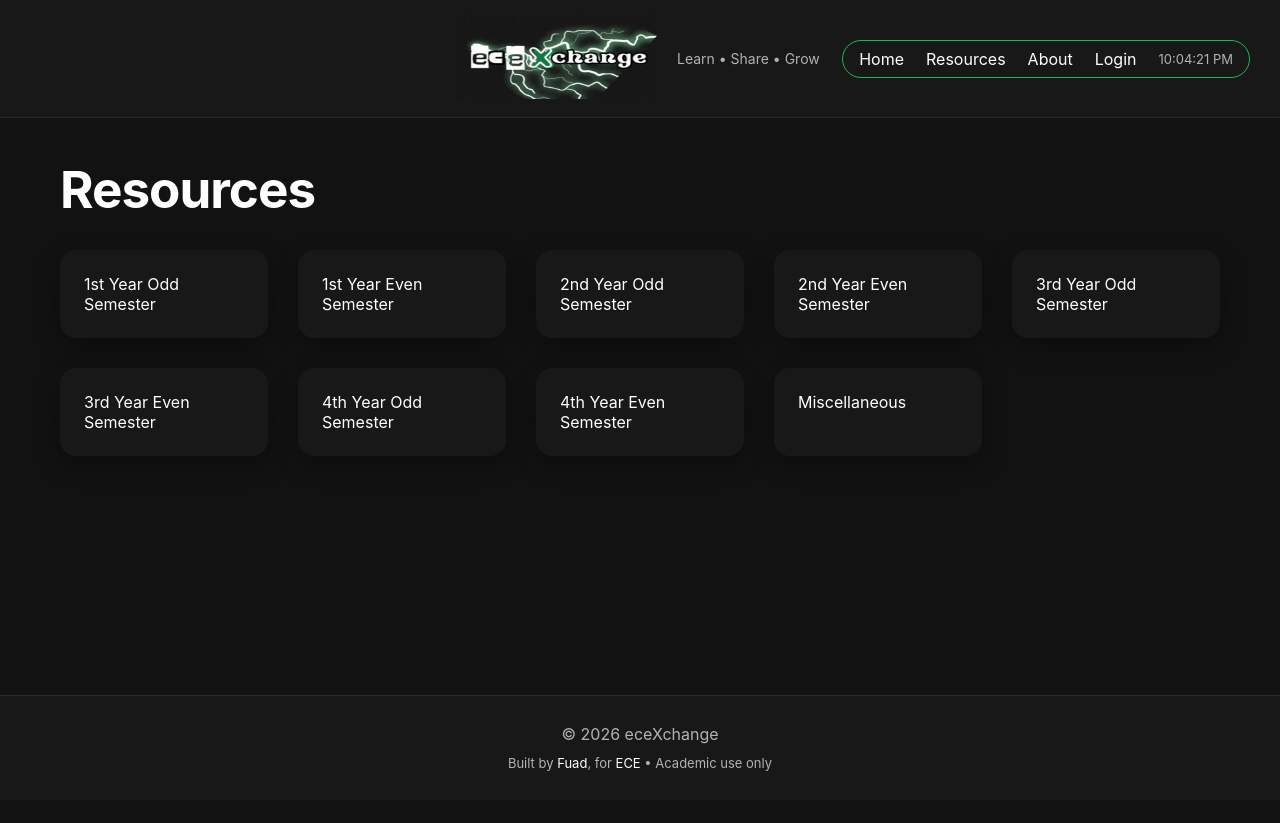
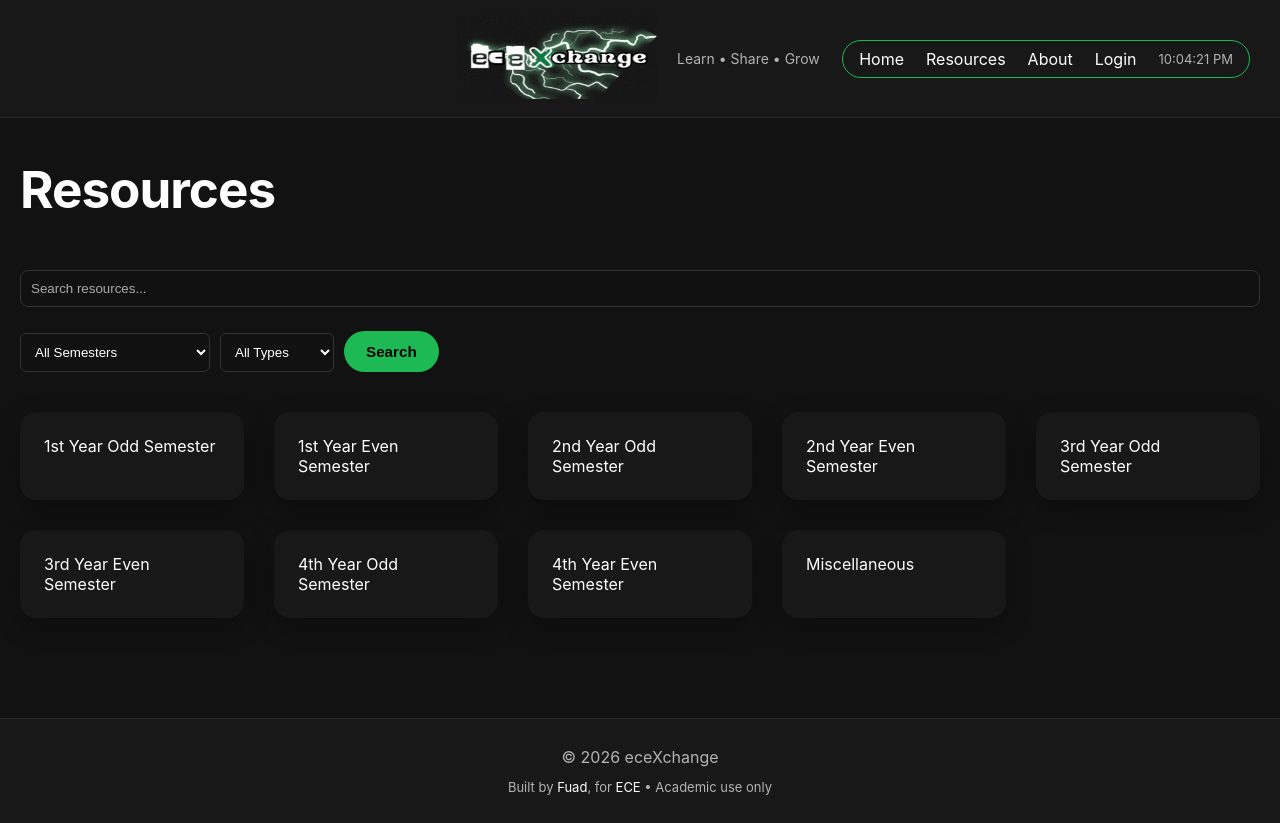
Before and after one commit to nnfuad/ecexchange, a React (Vite) app in the folder client/: page /resources in a window 1280 px wide. Before the commit the page ends 800 px from the top, so only its background shows below. Built offline with nearby package versions, Linux system fonts and the light colour scheme.

Commit message:
search feature

```diff
--- a/client/src/pages/Resources.jsx
+++ b/client/src/pages/Resources.jsx
@@ -12,7 +12,14 @@ export default function Resources() {
   const [showUpload, setShowUpload] = useState(false);
   const [files, setFiles] = useState([]);
   const [loading, setLoading] = useState(false);
+
   const [searchTerm, setSearchTerm] = useState("");
+
+  // GLOBAL SEARCH STATES
+  const [globalSearch, setGlobalSearch] = useState("");
+  const [filterType, setFilterType] = useState("");
+  const [filterSemester, setFilterSemester] = useState("");
+  const [globalResults, setGlobalResults] = useState([]);
 
   /* ===============================
      SAFE TOKEN DECODE
@@ -21,33 +28,22 @@ export default function Resources() {
 
   try {
     if (token) {
-      const payload = JSON.parse(
-        atob(token.split(".")[1])
-      );
+      const payload = JSON.parse(atob(token.split(".")[1]));
       currentUserId = payload.id;
     }
-  } catch (err) {
-    console.error("Token decode failed:", err);
+  } catch {
     currentUserId = null;
   }
 
   /* ===============================
-     DERIVE SEMESTER + COURSE SAFELY
+     DERIVE SEMESTER + COURSE
   =============================== */
-  const semester = semesterId
-    ? syllabus[semesterId]
-    : null;
-
-  const decodedCode = courseCode
-    ? courseCode.replace("-", " ")
-    : null;
-
-  const course = semester?.courses?.find(
-    (c) => c.code === decodedCode
-  );
+  const semester = semesterId ? syllabus[semesterId] : null;
+  const decodedCode = courseCode ? courseCode.replace(/-/g, " ") : null;
+  const course = semester?.courses?.find((c) => c.code === decodedCode);
 
   /* ===============================
-     FETCH FILES
+     FETCH FILES (COURSE VIEW)
   =============================== */
   useEffect(() => {
     if (!semesterId || !courseCode) return;
@@ -55,20 +51,12 @@ export default function Resources() {
     const fetchFiles = async () => {
       try {
         setLoading(true);
-
         const res = await fetch(
           `${BASE_URL}/api/resources/${semesterId}/${courseCode}`
         );
-
         const data = await res.json();
-
-        if (Array.isArray(data)) {
-          setFiles(data);
-        } else {
-          setFiles([]);
-        }
-      } catch (err) {
-        console.error("Fetch failed:", err);
+        setFiles(Array.isArray(data) ? data : []);
+      } catch {
         setFiles([]);
       } finally {
         setLoading(false);
@@ -79,20 +67,32 @@ export default function Resources() {
   }, [semesterId, courseCode]);
 
   /* ===============================
+     GLOBAL SEARCH FUNCTION
+  =============================== */
+  const handleGlobalSearch = async () => {
+    try {
+      const query = new URLSearchParams({
+        search: globalSearch,
+        semester: filterSemester,
+        type: filterType
+      }).toString();
+
+      const res = await fetch(`${BASE_URL}/api/resources?${query}`);
+      const data = await res.json();
+      setGlobalResults(Array.isArray(data) ? data : []);
+    } catch {
+      setGlobalResults([]);
+    }
+  };
+
+  /* ===============================
      SEMESTER LIST VIEW
   =============================== */
   if (!semesterId) {
     return (
-      <div style={{ padding: "40px 60px" }}>
-        <div
-          style={{
-            display: "flex",
-            justifyContent: "space-between",
-            alignItems: "center"
-          }}
-        >
+      <div style={{ padding: "40px 20px" }}>
+        <div style={headerRow}>
           <h1>Resources</h1>
-
           {token && (
             <button onClick={() => setShowUpload(true)}>
               Upload Resource
@@ -100,17 +100,68 @@ export default function Resources() {
           )}
         </div>
 
-        <div
-          style={{
-            display: "grid",
-            gridTemplateColumns:
-              "repeat(auto-fit, minmax(200px, 1fr))",
-            gap: "30px",
-            marginTop: "30px"
-          }}
+        {/* GLOBAL SEARCH SECTION */}
+        <div style={{ marginTop: "30px" }}>
+          <input
+            placeholder="Search resources..."
+            value={globalSearch}
+            onChange={(e) => setGlobalSearch(e.target.value)}
+            style={searchInput}
+          />
+
+          <div style={{ marginTop: "10px" }}>
+            <select
+              value={filterSemester}
+              onChange={(e) => setFilterSemester(e.target.value)}
+              style={selectStyle}
             >
-          {Object.entries(syllabus).map(
-            ([key, value]) => (
+              <option value="">All Semesters</option>
+              {Object.entries(syllabus).map(([key, val]) => (
+                <option key={key} value={key}>
+                  {val.title}
+                </option>
+              ))}
+            </select>
+
+            <select
+              value={filterType}
+              onChange={(e) => setFilterType(e.target.value)}
+              style={selectStyle}
+            >
+              <option value="">All Types</option>
+              <option value="pdf">PDF</option>
+              <option value="doc">DOC/DOCX</option>
+              <option value="ppt">PPT/PPTX</option>
+              <option value="tex">LaTeX</option>
+            </select>
+
+            <button onClick={handleGlobalSearch}>Search</button>
+          </div>
+        </div>
+
+        {/* GLOBAL SEARCH RESULTS */}
+        {globalResults.length > 0 && (
+          <div className="card" style={{ marginTop: "30px" }}>
+            {globalResults.map((file) => (
+              <div key={file._id} style={fileRow}>
+                <a
+                  href={`${BASE_URL}${file.filePath}`}
+                  target="_blank"
+                  rel="noopener noreferrer"
+                >
+                  {file.originalName}
+                </a>
+                <div style={{ fontSize: "12px", color: "#888" }}>
+                  {file.semester} • {file.courseCode}
+                </div>
+              </div>
+            ))}
+          </div>
+        )}
+
+        {/* SEMESTER GRID */}
+        <div style={semesterGrid}>
+          {Object.entries(syllabus).map(([key, value]) => (
             <Link
               key={key}
               to={`/resources/${key}`}
@@ -118,68 +169,37 @@ export default function Resources() {
             >
               {value.title}
             </Link>
-            )
-          )}
+          ))}
         </div>
 
         {showUpload && (
-          <UploadModal
-            onClose={() => setShowUpload(false)}
-          />
+          <UploadModal onClose={() => setShowUpload(false)} />
         )}
       </div>
     );
   }
 
-  /* ===============================
-     INVALID SEMESTER
-  =============================== */
-  if (!semester) {
-    return (
-      <p style={{ padding: "40px" }}>
-        Invalid semester
-      </p>
-    );
-  }
+  if (!semester) return <p style={{ padding: "40px" }}>Invalid semester</p>;
 
   /* ===============================
      COURSE LIST VIEW
   =============================== */
   if (!courseCode) {
     return (
-      <div style={{ padding: "40px 60px" }}>
-        <Link to="/resources">
-          ← Back to semesters
-        </Link>
+      <div style={{ padding: "40px 20px" }}>
+        <Link to="/resources">← Back</Link>
+        <h1 style={{ marginTop: "20px" }}>{semester.title}</h1>
 
-        <h1 style={{ marginTop: "20px" }}>
-          {semester.title}
-        </h1>
-
-        <div
-          style={{
-            display: "grid",
-            gridTemplateColumns:
-              "repeat(auto-fit, minmax(260px, 1fr))",
-            gap: "20px",
-            marginTop: "30px"
-          }}
-        >
+        <div style={courseGrid}>
           {semester.courses.map((c) => {
-            const safeCode = c.code.replace(
-              " ",
-              "-"
-            );
-
+            const safeCode = c.code.replace(" ", "-");
             return (
               <Link
-                key={c.code + c.title}
+                key={c.code}
                 to={`/resources/${semesterId}/${safeCode}`}
                 className="card"
               >
-                <strong>
-                  {c.code}
-                </strong>
+                <strong>{c.code}</strong>
                 <br />
                 {c.title}
               </Link>
@@ -190,37 +210,18 @@ export default function Resources() {
     );
   }
 
-  /* ===============================
-     INVALID COURSE
-  =============================== */
-  if (!course) {
-    return (
-      <p style={{ padding: "40px" }}>
-        Invalid course
-      </p>
-    );
-  }
+  if (!course) return <p style={{ padding: "40px" }}>Invalid course</p>;
 
-  /* ===============================
-     FILTER FILES
-  =============================== */
-  const filteredFiles = files.filter(
-    (file) =>
-      file.originalName
-        ?.toLowerCase()
-        .includes(searchTerm.toLowerCase())
+  const filteredFiles = files.filter((file) =>
+    file.originalName?.toLowerCase().includes(searchTerm.toLowerCase())
   );
 
   /* ===============================
      FILE VIEW
   =============================== */
   return (
-    <div style={{ padding: "40px 60px" }}>
-      <Link
-        to={`/resources/${semesterId}`}
-      >
-        ← Back to courses
-      </Link>
+    <div style={{ padding: "40px 20px" }}>
+      <Link to={`/resources/${semesterId}`}>← Back</Link>
 
       <h1 style={{ marginTop: "20px" }}>
         {course.code}: {course.title}
@@ -239,46 +240,20 @@ export default function Resources() {
         type="text"
         placeholder="Search within this course..."
         value={searchTerm}
-        onChange={(e) =>
-          setSearchTerm(e.target.value)
-        }
-        style={{
-          marginTop: "20px",
-          padding: "10px",
-          width: "100%",
-          borderRadius: "8px",
-          border: "1px solid #333",
-          background: "#111",
-          color: "white"
-        }}
+        onChange={(e) => setSearchTerm(e.target.value)}
+        style={searchInput}
       />
 
-      <div
-        className="card"
-        style={{ marginTop: "20px" }}
-      >
+      <div className="card" style={{ marginTop: "20px" }}>
         {loading && <p>Loading...</p>}
 
-        {!loading &&
-          filteredFiles.length === 0 && (
-            <p style={{ color: "#888" }}>
-              No files found.
-            </p>
+        {!loading && filteredFiles.length === 0 && (
+          <p style={{ color: "#888" }}>No files found.</p>
         )}
 
         {!loading &&
           filteredFiles.map((file) => (
-            <div
-              key={file._id}
-              style={{
-                display: "flex",
-                justifyContent:
-                  "space-between",
-                padding: "12px 0",
-                borderBottom:
-                  "1px solid #222"
-              }}
-            >
+            <div key={file._id} style={fileRow}>
               <a
                 href={`${BASE_URL}${file.filePath}`}
                 target="_blank"
@@ -287,90 +262,36 @@ export default function Resources() {
                 {file.originalName}
               </a>
 
-              <div
-                style={{
-                  textAlign: "right"
-                }}
-              >
-                <div
-                  style={{
-                    fontSize: "12px"
-                  }}
-                >
+              <div style={{ textAlign: "right" }}>
+                <div style={{ fontSize: "12px" }}>
                   {file.fileType}
                 </div>
 
-                {file.uploadedBy
-                  ?.name && (
-                  <div
-                    style={{
-                      fontSize:
-                        "11px",
-                      color:
-                        "#888"
-                    }}
-                  >
-                    uploaded by{" "}
-                    {
-                      file
-                        .uploadedBy
-                        .name
-                    }
+                {file.uploadedBy?.name && (
+                  <div style={{ fontSize: "11px", color: "#888" }}>
+                    uploaded by {file.uploadedBy.name}
                   </div>
                 )}
 
                 {currentUserId &&
-                  file.uploadedBy
-                    ?._id ===
-                    currentUserId && (
+                  file.uploadedBy?._id === currentUserId && (
                     <button
                       onClick={async () => {
-                        if (
-                          !window.confirm(
-                            "Delete this file?"
-                          )
-                        )
-                          return;
+                        if (!window.confirm("Delete this file?")) return;
 
                         await fetch(
                           `${BASE_URL}/api/resources/${file._id}`,
                           {
-                            method:
-                              "DELETE",
-                            headers:
-                              {
-                                Authorization:
-                                  `Bearer ${token}`
+                            method: "DELETE",
+                            headers: {
+                              Authorization: `Bearer ${token}`
                             }
                           }
                         );
 
-                        setFiles(
-                          files.filter(
-                            (f) =>
-                              f._id !==
-                              file._id
-                          )
-                        );
+                        setFiles(files.filter((f) => f._id !== file._id));
                       }}
-                      style={{
-                        fontSize:
-                          "11px",
-                        background:
-                          "#400",
-                        color:
-                          "white",
-                        border:
-                          "none",
-                        padding:
-                          "4px 8px",
-                        borderRadius:
-                          "6px",
-                        marginTop:
-                          "6px",
-                        cursor:
-                          "pointer"
-                      }}
+                      style={deleteButton}
                     >
                       Delete
                     </button>
@@ -381,12 +302,67 @@ export default function Resources() {
       </div>
 
       {showUpload && (
-        <UploadModal
-          onClose={() =>
-            setShowUpload(false)
-          }
-        />
+        <UploadModal onClose={() => setShowUpload(false)} />
       )}
     </div>
   );
 }
+
+/* ================= STYLES ================= */
+
+const headerRow = {
+  display: "flex",
+  justifyContent: "space-between",
+  alignItems: "center"
+};
+
+const semesterGrid = {
+  display: "grid",
+  gridTemplateColumns: "repeat(auto-fit, minmax(200px, 1fr))",
+  gap: "30px",
+  marginTop: "40px"
+};
+
+const courseGrid = {
+  display: "grid",
+  gridTemplateColumns: "repeat(auto-fit, minmax(260px, 1fr))",
+  gap: "20px",
+  marginTop: "30px"
+};
+
+const searchInput = {
+  marginTop: "20px",
+  padding: "10px",
+  width: "100%",
+  borderRadius: "8px",
+  border: "1px solid #333",
+  background: "#111",
+  color: "white"
+};
+
+const selectStyle = {
+  padding: "10px",
+  marginRight: "10px",
+  background: "#111",
+  border: "1px solid #333",
+  borderRadius: "6px",
+  color: "white"
+};
+
+const fileRow = {
+  display: "flex",
+  justifyContent: "space-between",
+  padding: "12px 0",
+  borderBottom: "1px solid #222"
+};
+
+const deleteButton = {
+  fontSize: "11px",
+  background: "#400",
+  color: "white",
+  border: "none",
+  padding: "4px 8px",
+  borderRadius: "6px",
+  marginTop: "6px",
+  cursor: "pointer"
+};
```
Also changed, not shown: 1 other file (tests, documents, lock files or other folders). Lines whose indentation alone changed are shown as unchanged.
